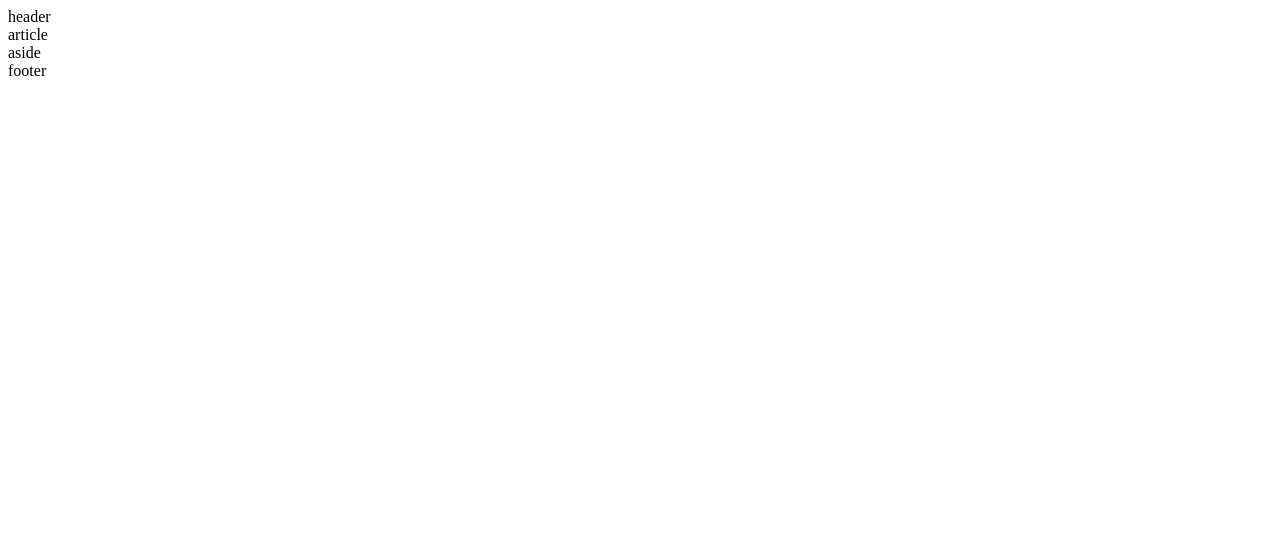
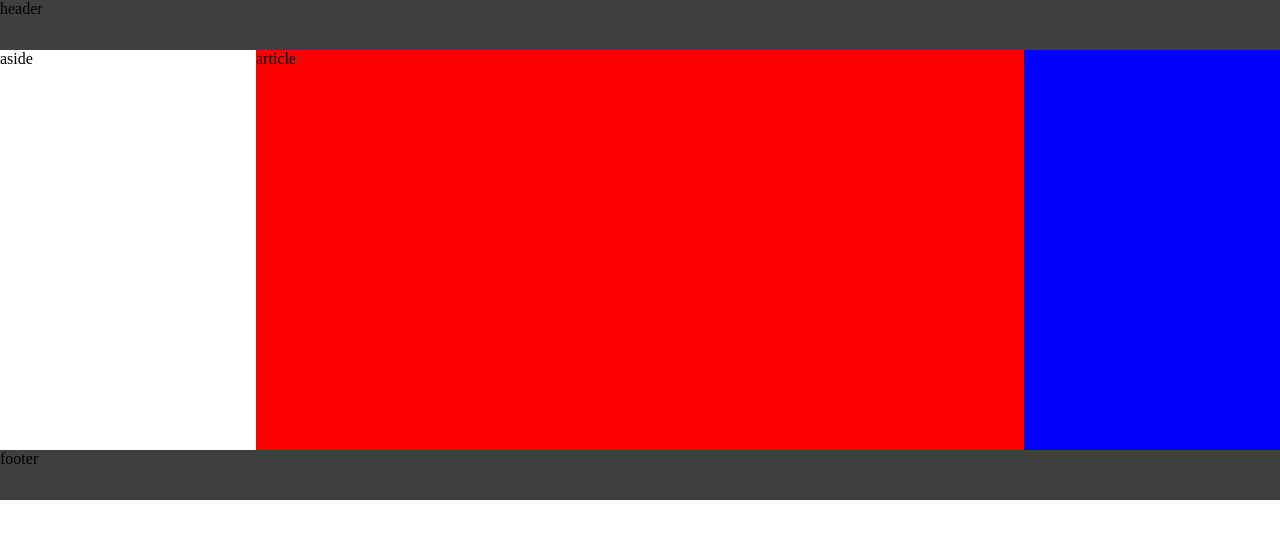
Before and after one commit to ykysg/qqwhw, a plain HTML site: page shengbei.html in a window 1280 px wide. Drawn offline with Linux system fonts and the light colour scheme.

Commit message:
Update shengbei.html

```diff
--- a/shengbei.html
+++ b/shengbei.html
@@ -1,6 +1,51 @@
 <html>
 <head>
-  <link href="style.css" rel="stylesheet">
+	<style type="text/css">
+		*{
+			box-sizing:content-box;
+			margin:0;
+			padding:0;
+		}
+
+		body{
+			display:flex;
+			flex-direction:column;
+		}
+
+		header,footer{
+			flex:0 0 50px;
+			background:#3f3f3f;
+		}
+
+		.main{
+			display:flex;
+
+			flex:auto;
+		}
+
+	   .article{
+			background:red;
+			flex:3;
+			height:400px;
+	   }
+	   .aside{
+		   flex:1;
+		   height:400px;
+	   }
+
+	   .right{
+
+			background:blue;
+			flex:auto;
+			height:400px;
+	   }
+
+	   .aside{
+			order:-1;
+	   }
+
+	</style>
+
 </head>
 <body>
     <header>header</header>
```
